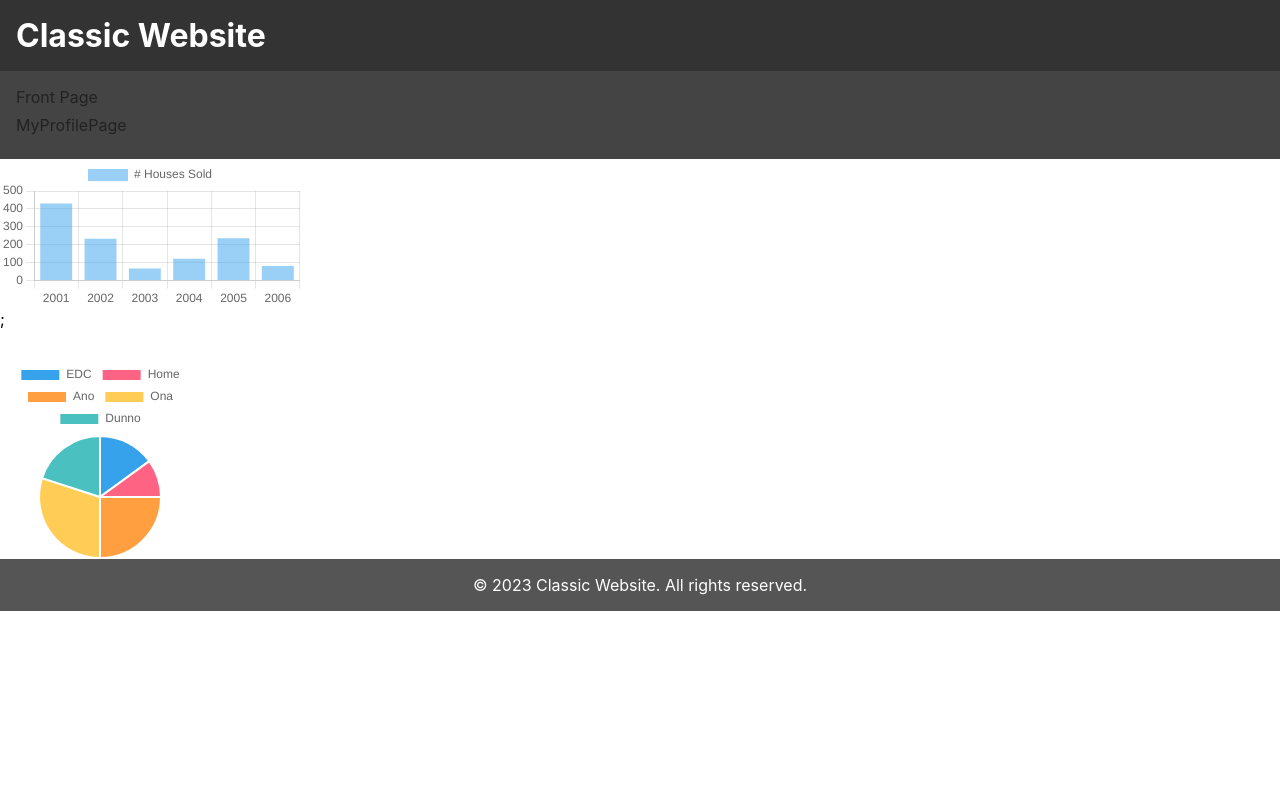
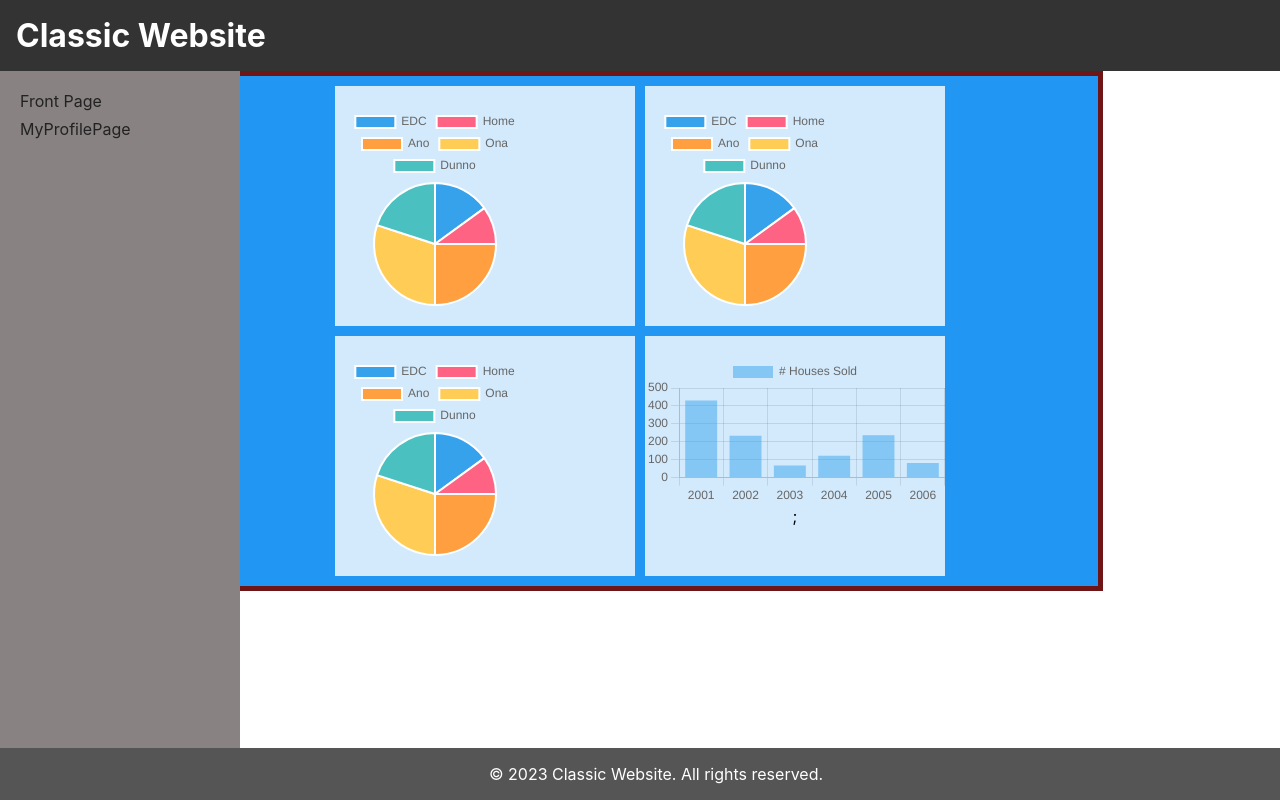
Before and after one commit to Nightbloom3/RealView, a React (Create React App) app: page / in a window 1280 px wide. Built offline with nearby package versions, Linux system fonts and the light colour scheme.

Commit message:
Grid_Mark_Up_Meh

```diff
--- a/src/Pages/FrontPage/FrontPage.css
+++ b/src/Pages/FrontPage/FrontPage.css
@@ -1,4 +1,4 @@
-/* Reset some default styling */
+Reset some default styling
 body, h1, h2, p, ul, li {
   margin: 0;
   padding: 0;
@@ -12,8 +12,16 @@ header {
 }
 
 nav {
-  background-color: #444;
-  padding: 1rem;
+  width: 200px;
+  height: 100%;
+  background-color: #888282;
+  position: fixed;
+  top: 20;
+  left: 0;
+  display: flex;
+  flex-direction: column;
+  justify-content: flex-start;
+  padding: 20px;
 }
 
 ul {
@@ -29,13 +37,36 @@ ul li a {
   color: #222;
 }
 
-main {
-  padding: 2rem;
-}
-
 footer {
+  position: fixed;
+  width: 100%;
+  bottom: 0;
   background-color: #555;
   color: white;
   padding: 1rem;
   text-align: center;
 }
+
+.grid-container {
+  display: grid;
+  grid-template-columns: auto auto;
+  gap: 10px;
+  max-width: 70%; /* Set a maximum width for the container */
+  margin: 0 auto; /* Center the container horizontally */
+  background-color: #2196F3;
+  padding: 10px;
+  justify-content: center;
+  border: 5px solid #6f1515;
+  align-items: center;
+}
+
+.grid-container > div {
+  background-color: rgba(255, 255, 255, 0.8);
+  text-align: center;
+  padding: 20px 0;
+}
+
+.item1 {
+  grid-column-start: 1;
+  grid-column-end: 3;
+}
--- a/src/Pages/FrontPage/FrontPage.jsx
+++ b/src/Pages/FrontPage/FrontPage.jsx
@@ -1,20 +1,35 @@
 import React from "react";
-import { Routes, Route, Link } from 'react-router-dom';
 import Header from "../Header";
 import Navigation from "../Navigation";
 import FrontPageContent from "./FrontPageContent";
 import Footer from "../Footer";
 import "./FrontPage.css";
 
+// function FrontPage() {
+//   return (
+//     <div className="FrontPage">
+//       <Header />
+//       <Navigation />
+//       <div className="ContentWrapper">
+//         <div className="ButtonWrapper">
+//           <button className="Button">Click Me</button>
+//         </div>
+//         <div className="ChartsContainer">
+//           <FrontPageContent />
+//         </div>
+//       </div>
+//       <Footer />
+//     </div>
+//   );
+// }
+
 function FrontPage() {
   return (
-    <div>
-      <div className="FrontPage">
-        <Header />
-        <Navigation />
-        <FrontPageContent />
-        <Footer />
-      </div>
+    <div className="FrontPage">
+      <Header />
+      <Navigation />
+      <FrontPageContent />
+      <Footer />
     </div>
   );
 }
--- a/src/Pages/FrontPage/FrontPageContent.jsx
+++ b/src/Pages/FrontPage/FrontPageContent.jsx
@@ -27,6 +27,26 @@ export default function FrontPageContent() {
     ],
   });
 
+  const [pieData1, setPieData1] = useState({
+    labels: [],
+    datasets: [
+      {
+        label: "",
+        data: [],
+      },
+    ],
+  });
+
+  const [pieData3, setPieData3] = useState({
+    labels: [],
+    datasets: [
+      {
+        label: "",
+        data: [],
+      },
+    ],
+  });
+
   useEffect(() => {
     setTestData({
       labels: TestData.map((data) => data.year),
@@ -47,16 +67,45 @@ export default function FrontPageContent() {
         },
       ],
     });
+
+    setPieData1({
+      labels: PieData.map((data) => data.realtor),
+      datasets: [
+        {
+          label: "% Market Share",
+          data: PieData.map((data) => data.MarketShare),
+        },
+      ],
+    });
+
+    setPieData3({
+      labels: PieData.map((data) => data.realtor),
+      datasets: [
+        {
+          label: "% Market Share",
+          data: PieData.map((data) => data.MarketShare),
+        },
+      ],
+    });
   }, []);
 
-  const pieChartWidth = 300; // Set your desired width
-  const pieChartHeight = 200; // Set your desired height
-
+  const pieChartWidth = 300;
+  const pieChartHeight = 200;
 
   return (
-    <div>
-      <BarChart ChartData={testData} width={pieChartWidth} height={pieChartHeight} />
-      <PieChart ChartData={pieData} width={pieChartWidth} height={pieChartHeight} />
+    <div class="grid-container">
+      <div class="grid-item">
+        <PieChart ChartData={pieData} width={pieChartWidth} height={pieChartHeight} />
+      </div>
+      <div class="grid-item">
+        <PieChart ChartData={pieData1} width={pieChartWidth} height={pieChartHeight} />
+      </div>
+      <div class="grid-item">
+        <PieChart ChartData={pieData3} width={pieChartWidth} height={pieChartHeight} />
+      </div>
+      <div class="grid-item">
+        <BarChart ChartData={testData} width={pieChartWidth} height={pieChartHeight} />
+      </div>
     </div>
   );
 }
--- a/src/Pages/Navigation.jsx
+++ b/src/Pages/Navigation.jsx
@@ -1,7 +1,5 @@
 import React from "react";
 import { Link } from 'react-router-dom';
-import FrontPage from './FrontPage/FrontPage';
-import MyProfilePage from "../Pages/MyProfilePage";
 
 function Navigation() {
   return (
```
Also changed, not shown: src/Pages/TestPage.jsx (added, +34 -0 lines).
